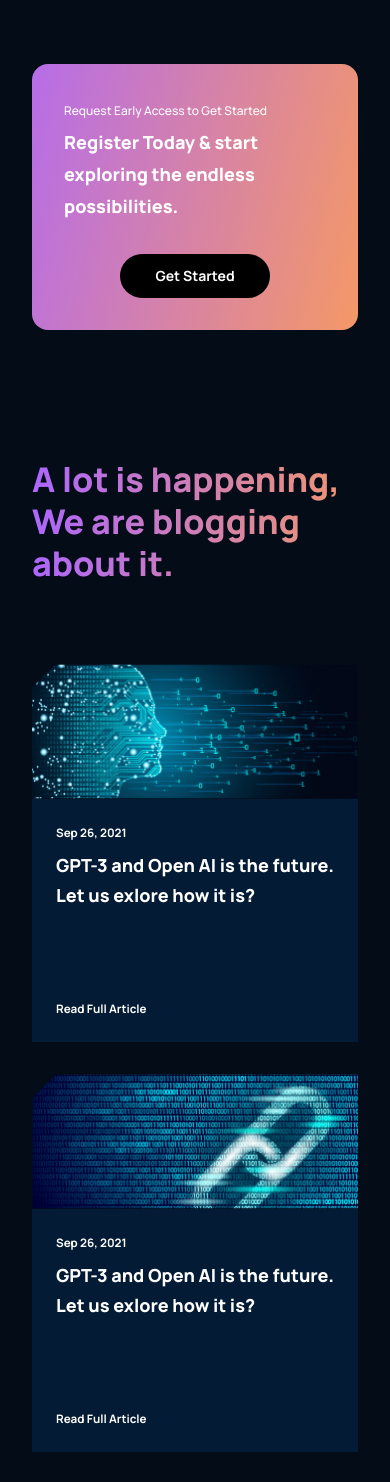
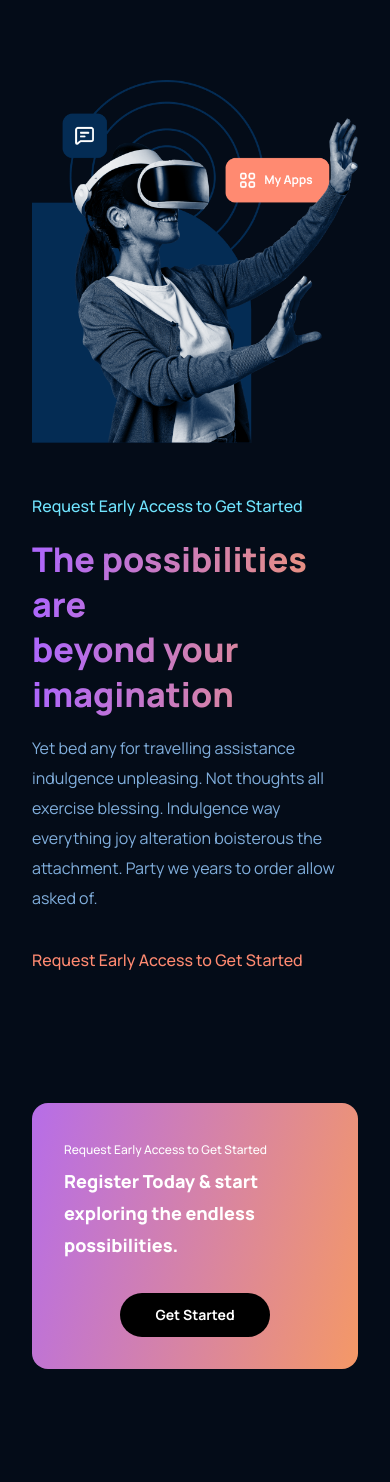
Before and after one commit to aladinxyz/project_modern_ui_ux_gpt3, a React (Create React App) app: page / in a window 390 px wide. Shown: the top 1482 px of the page. Built offline with nearby package versions, Linux system fonts and the light colour scheme.

Commit message:
possibility section

```diff
--- a/src/App.js
+++ b/src/App.js
@@ -3,10 +3,12 @@ import Footer from './container/footer/Footer';
 import './App.css';
 import Blog from './container/blog/Blog';
 import CTA from './components/cta/CTA';
+import Possibility from './container/possibility/Possibility';
 
 function App() {
   return (
     <div className="App">
+      <Possibility />
       <CTA />
       <Blog />
       <Footer />
--- /dev/null
+++ b/src/container/possibility/Possibility.jsx
@@ -0,0 +1,19 @@
+import React from 'react';
+import possibilityImage from '../../assets/possibility.png';
+import './possibility.css';
+
+const Possibility = () => (
+  <div className="gpt3__possibility">
+    <div className="gpt3__possibility-image">
+      <img src={possibilityImage} alt="possibility" />
+    </div>
+    <div className="gpt3__possibility-content">
+      <h4>Request Early Access to Get Started</h4>
+      <h1>The possibilities are <br /> beyond your imagination</h1>
+      <p>Yet bed any for travelling assistance indulgence unpleasing. Not thoughts all exercise blessing. Indulgence way everything joy alteration boisterous the attachment. Party we years to order allow asked of.</p>
+      <h4>Request Early Access to Get Started</h4>
+    </div>
+  </div>
+);
+
+export default Possibility;
--- /dev/null
+++ b/src/container/possibility/possibility.css
@@ -0,0 +1,96 @@
+.gpt3__possibility {
+    display: flex;
+    flex-direction: row;
+
+    padding: 4rem;
+}
+
+.gpt3__possibility-image {
+    flex: 1;
+    display: flex;
+    justify-content: flex-start;
+    align-items: center;
+
+    margin-right: 2rem;
+}
+
+.gpt3__possibility-image img {
+    width: 100%;
+    height: 100%;
+}
+
+.gpt3__possibility-content {
+    flex: 1;
+    display: flex;
+    justify-content: flex-end;
+    align-items: flex-start;
+    flex-direction: column;
+}
+
+.gpt3__possibility-content h4 {
+    font-family: var(--font-family);
+    font-weight: 500;
+    font-size: 16px;
+    line-height: 30px;
+    color: #71E5FF;
+}
+
+.gpt3__possibility-content h4:last-child {
+    color: #ff8A71;
+}
+
+.gpt3__possibility-content h1 {
+    font-family: var(--font-family);
+    font-weight: 800;
+    font-size: 34px;
+    line-height: 45px;
+
+    background: var(--gradient-text);
+    background-clip: text;
+    -webkit-background-clip: text;
+    -webkit-text-fill-color: transparent;
+
+    margin: 1rem 0;
+}
+
+.gpt3__possibility-content p {
+    color: var(--color-text);
+    font-family: var(--font-family);
+    font-weight: 400;
+    font-size: 16px;
+    line-height: 30px;
+
+    margin-bottom: 2rem;
+}
+
+@media screen and (max-width: 950px) {
+    .gpt3__possibility {
+        flex-direction: column;
+    }
+
+    .gpt3__possibility-image {
+        margin: 1rem 0;
+    }
+
+    .gpt3__possibility-image img {
+        width: unset;
+        height: unset;
+    }
+
+    .gpt3__possibility-content {
+        margin-top: 2rem;
+    }
+}
+
+@media screen and (max-width: 700px) {
+    .gpt3__possibility-image img {
+        width: 100%;
+        height: 100%;
+    }
+}
+
+@media screen and (max-width: 550px) {
+    .gpt3__possibility {
+        padding: 4rem 2rem;
+    }
+}
```
Also changed, not shown: src/assets/possibility.png (added).
